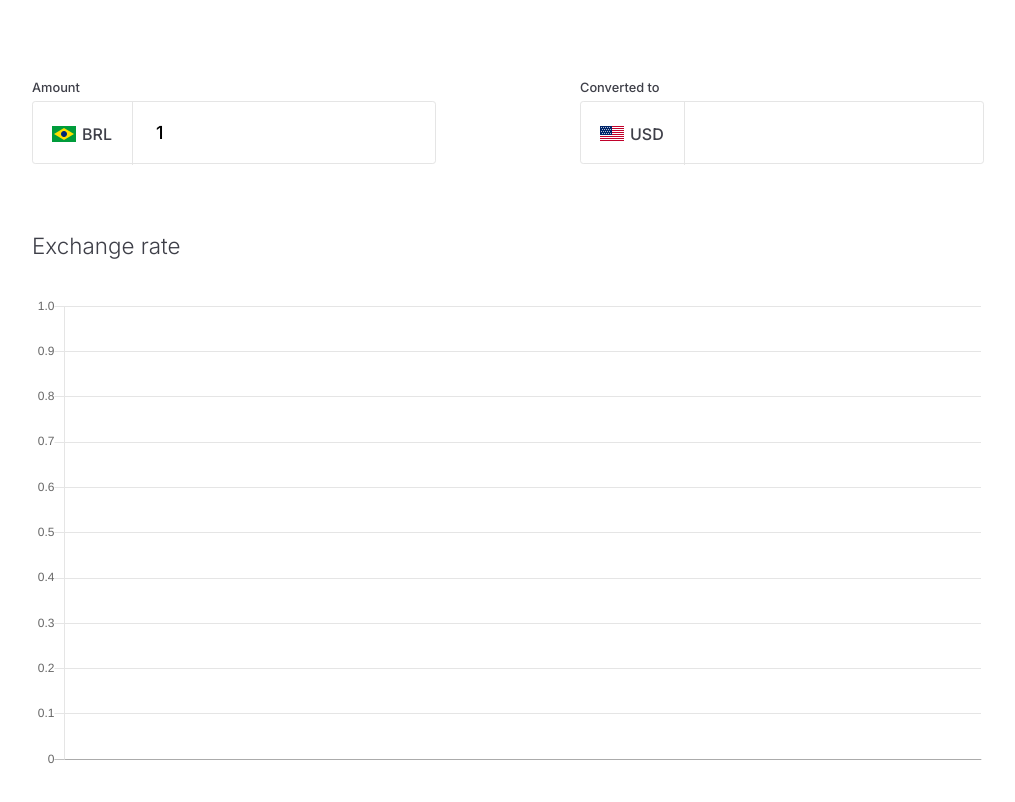
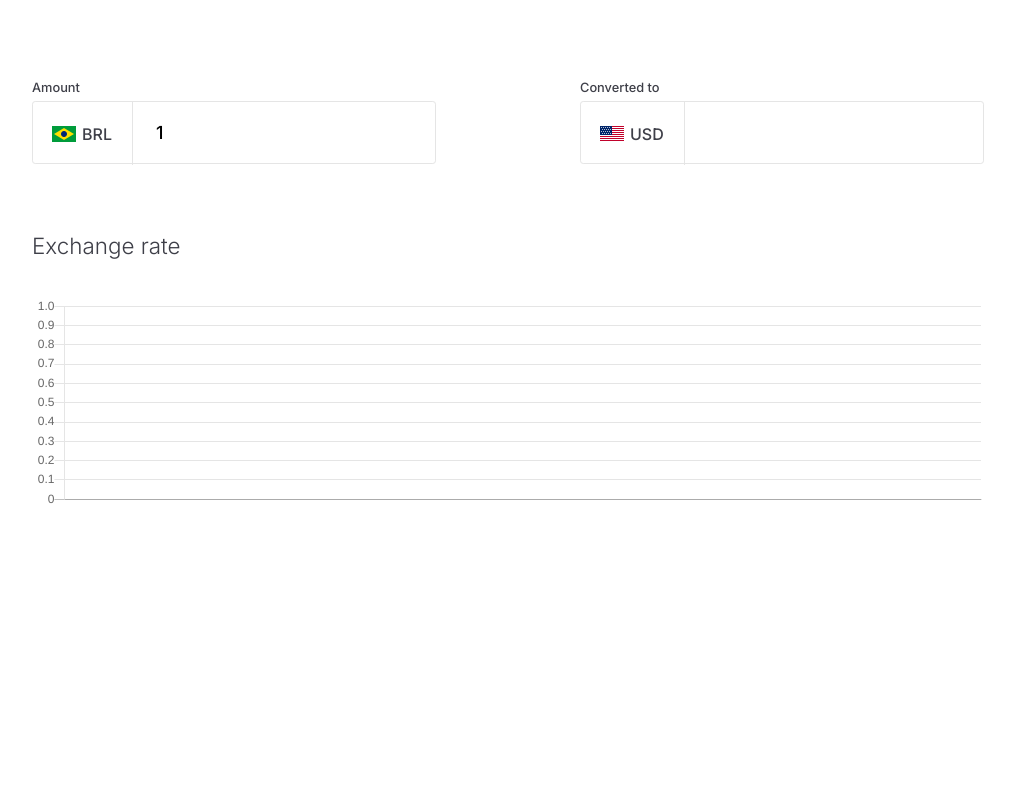
Before and after one commit to sammarxz/01-React-Currency-Converter, a React (Create React App) app: page / in a window 1280 px wide. Shown: the top 802 px of the page, without its empty margins (132-1147 px from the left). Built offline with nearby package versions, Linux system fonts and the light colour scheme; no server answers.

Commit message:
Add Reponsive Options ChartJS

```diff
--- a/src/App.js
+++ b/src/App.js
@@ -13,11 +13,13 @@ class App extends React.Component {
   }
 
   componentDidMount() {
+    const { from, to } = this.state
+
     if (this.state.fromValue) {
       this.convert()
     }
 
-    this.generateGraphData()
+    this.generateGraphData(from, to)
   }
 
   setAmount = (type, value) => {
@@ -84,9 +86,7 @@ class App extends React.Component {
     return datesArray
   }
 
-  generateGraphData = () => {
-    const { from, to } = this.state
-
+  generateGraphData = (from, to) => {
     const actualDate = new Date()
 
     const prevMonth = actualDate.getMonth()
--- a/src/components/BarChartComponent.js
+++ b/src/components/BarChartComponent.js
@@ -7,6 +7,8 @@ const BarChartComponent = ({ data }) => {
       <Bar
         data={data}
         options={{
+          responsive: true,
+          maintainAspectRatio: false,
           legend: {
             display: false,
           },
```
